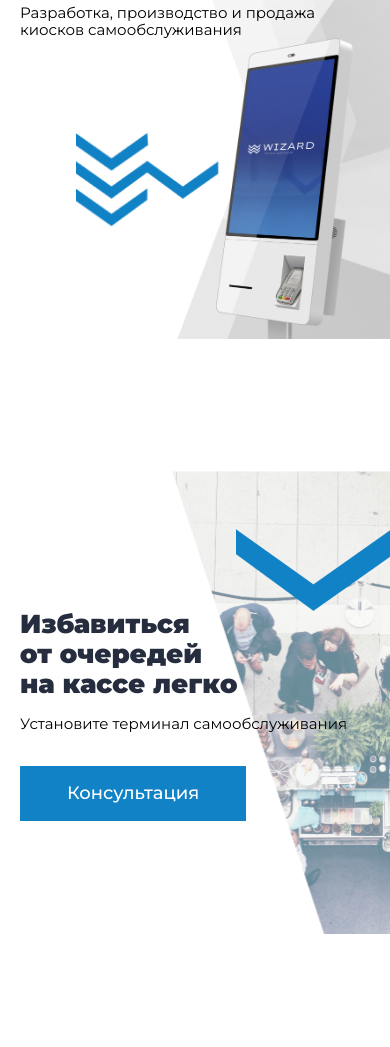
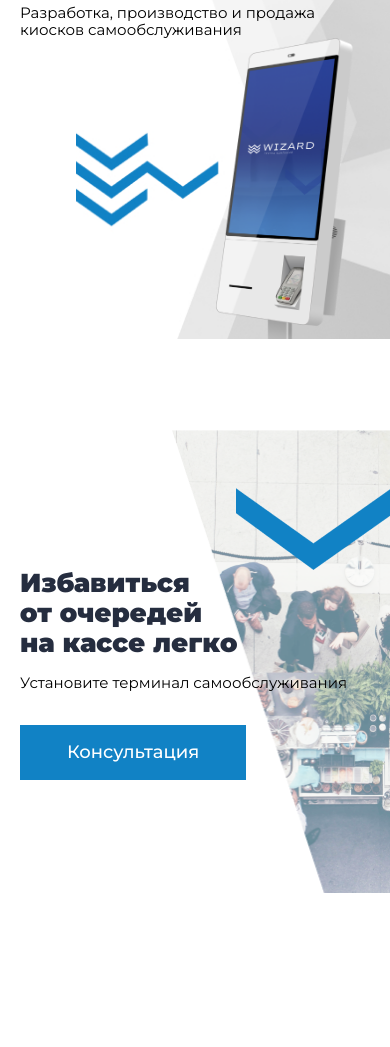
Before and after one commit to honeydrums/wsens-rebranding, a plain HTML site: page index.html in a window 390 px wide. Shown: the part 217-1264 px from the top of the page. Drawn offline with Linux system fonts and the light colour scheme.

Commit message:
Update style.css

```diff
--- a/css/style.css
+++ b/css/style.css
@@ -734,6 +734,9 @@ img {
 }
 
 @media (max-width: 1110px) {
+	.consultation__wrapper {
+		padding: 66px 0;
+	}
 	.consultation-title {
 		margin: 0 0 19px;
 	}
@@ -751,6 +754,9 @@ img {
 }
 
 @media (max-width: 860px) {
+	.consultation__wrapper {
+		padding: 52px 0;
+	}
 	.consultation {
 		min-height: 568px;
 		position: relative;
```
